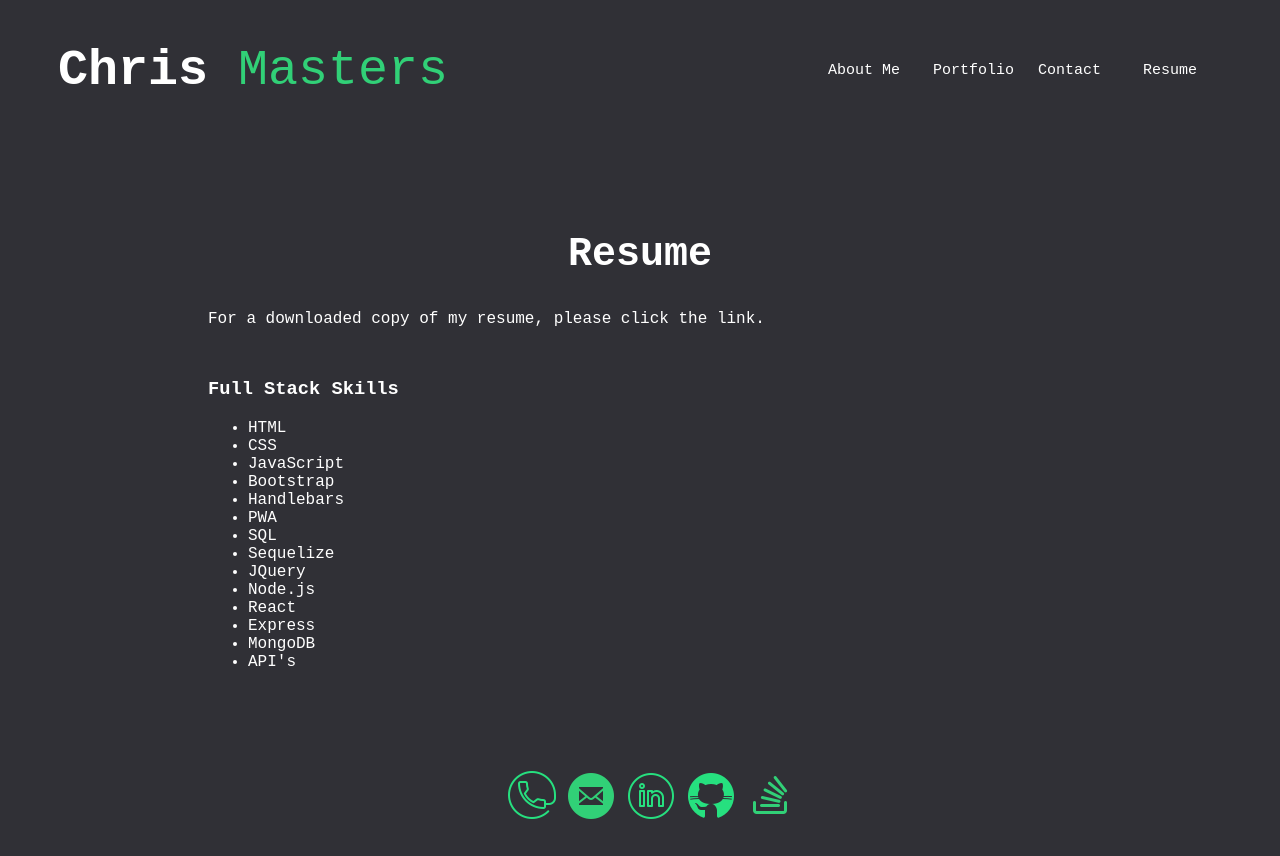
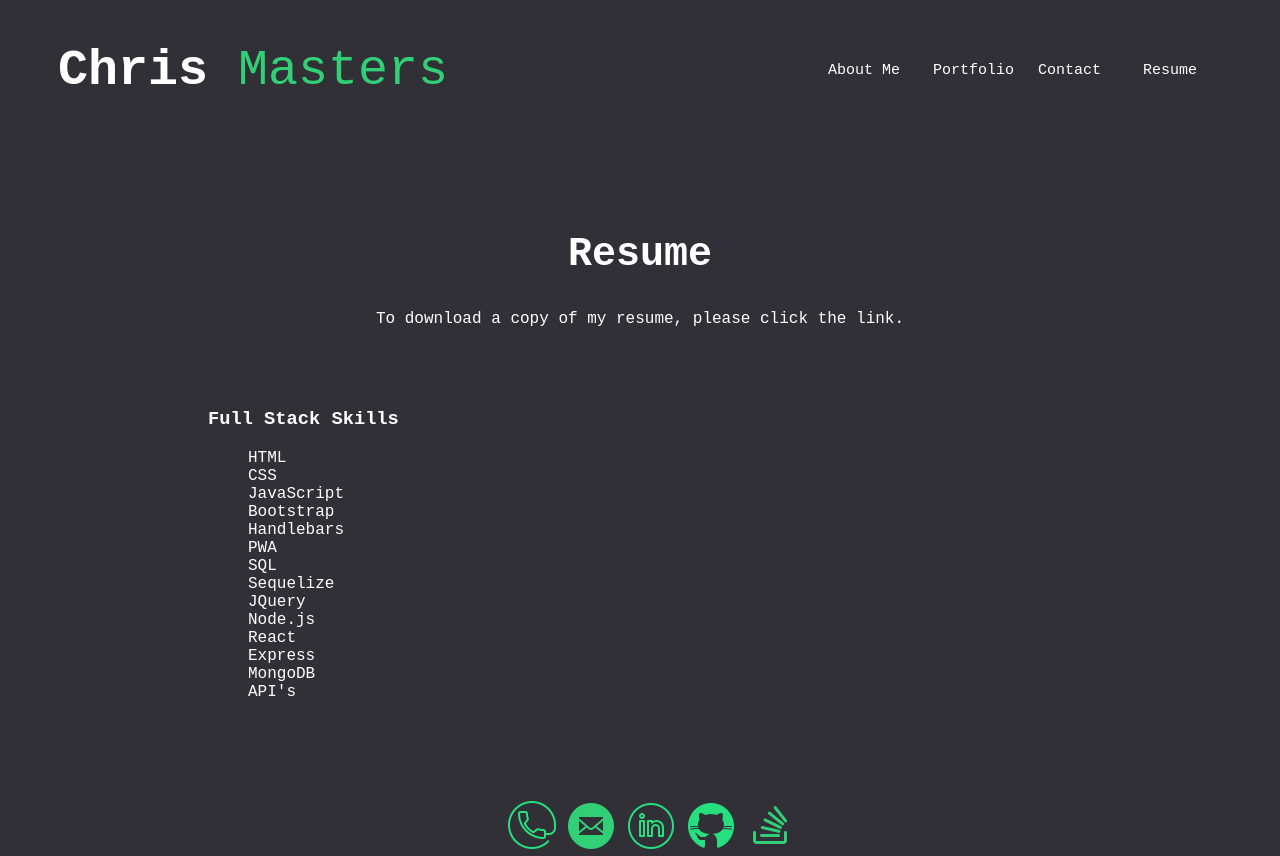
Before and after one commit to CWMasters/my-portfolio, a React (Create React App) app: page / in a window 1280 px wide. Both pictures are taken after a click on the element "Resume". Before the commit the page ends 826 px from the top, so only its background shows below. Built offline with nearby package versions, Linux system fonts and the light colour scheme.

Commit message:
projects in bootstrap cards

```diff
--- a/src/components/Project.js
+++ b/src/components/Project.js
@@ -1,13 +1,20 @@
 import React from 'react';
-import {Card} from 'react-bootstrap';
+import Card from 'react-bootstrap/Card';
+// import Col from 'react-bootstrap/Col';
+// import Container from 'react-bootstrap/Container';
 
 function Project(props) {
     return (
 
-        <div className='container1'>
-            <h3>{props.projectArr.name}</h3>
 
+    //   <Col md="4">
+        <Card>
+            <Card.Img variant="top" className='projectPic' src={props.projectArr.img}  />
 
+            <Card.Body className='cards'>
+                <Card.Title><h3>{props.projectArr.name}</h3></Card.Title>
+
+                <Card.Text>
                     <caption>{props.projectArr.tech}</caption>
 
                     <div className='github-link'>
@@ -17,10 +24,14 @@ function Project(props) {
                     <div className='app-link'>
                         <a href={props.projectArr.link}>Link to app</a>
                     </div>
+                </Card.Text>
 
-            <img className='projectPic' src={props.projectArr.img} alt="project pic"></img>
+            </Card.Body>
+        </Card>
+    //   </Col>
 
-        </div>
+
+
 
     );
 }
--- a/src/components/Resume.js
+++ b/src/components/Resume.js
@@ -7,7 +7,7 @@ function Resume() {
         <section>
             <h2 className='res-header'>Resume</h2>
 
-            <p className='res-link'>For a downloaded copy of my resume, please click the link.</p>
+            <p className='res-link'>To download a copy of my resume, please click the link.</p>
 
              <div>
                 <h3 className='res-subhead'>Full Stack Skills</h3>
--- a/src/index.css
+++ b/src/index.css
@@ -68,24 +68,35 @@ code {
 
 /* PORTFOLIO COMPONENT */
 
-.github-link :hover {
+/* hyperlinks */
+.github-link :hover, .app-link :hover {
   color: #31D077;
 }
 
-.app-link :hover {
-  color: #31D077;
+.github-link :link, .app-link :link {
+  text-decoration: none;
 }
 
 .projectPic {
-  height: 200px;
-  width: 300px;
+  height: 180px;
+  width: 290px;
   margin-top: 20px;
-  /* display: flex;
-  float: left; */
-
+  opacity: 80%;
 }
 
-.container1 {
+ul {
+  list-style-type: none;
+}
+
+
+/* .cards {
+  border: solid 1px;
+  border-color: #212225;
+  padding-left: 10px;
+
+} */
+
+/* .container1 { */
   /* float: left;
   width: 50%;
   padding: 20px; */
@@ -96,7 +107,7 @@ code {
 
   /* align-items: center; */
 
-}
+/* } */
 
 /* PORTFOLIO COMPONENT END */
 
@@ -141,7 +152,9 @@ textarea, input {
 /* RESUME COMPONENT */
 
 .res-link {
-  margin: 0 0 50px 200px ;
+  /* margin: 0 0 50px 200px ; */
+  text-align: center;
+  margin-bottom: 80px;
 }
 
 .res-subhead, .res-list {
```
Lines whose indentation alone changed are shown as unchanged.
